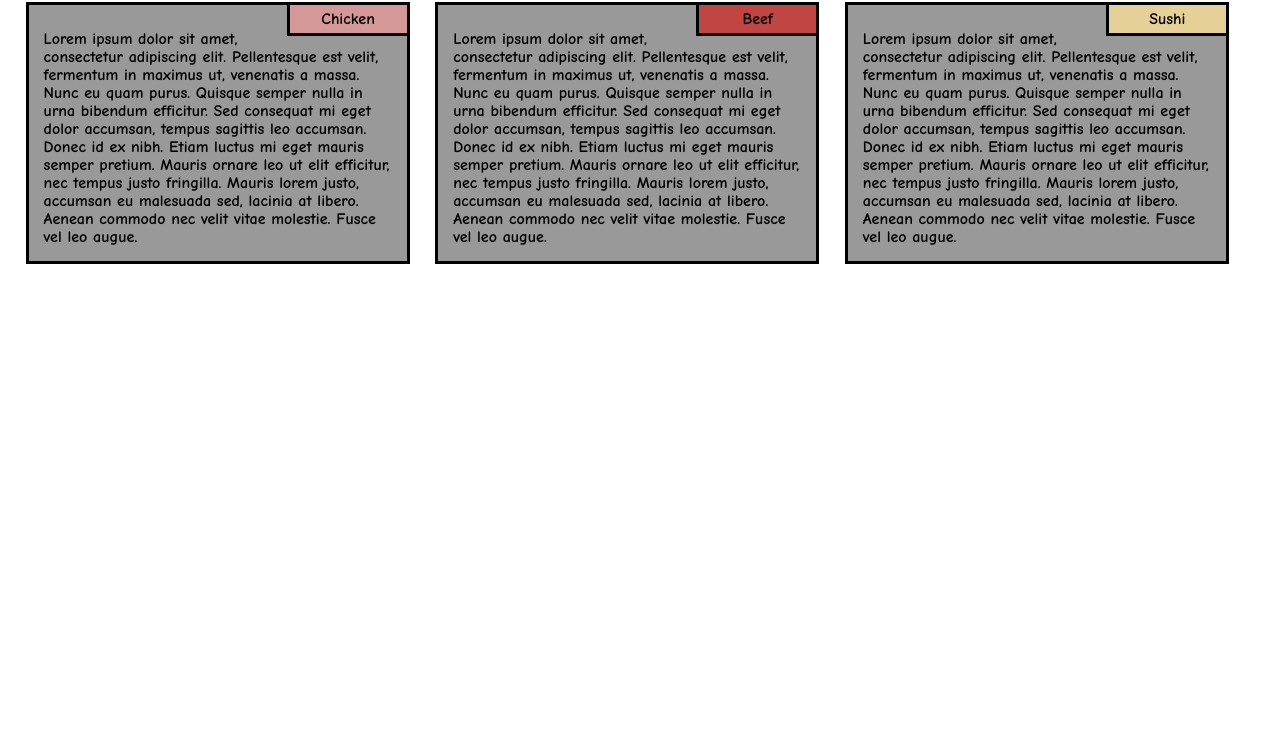
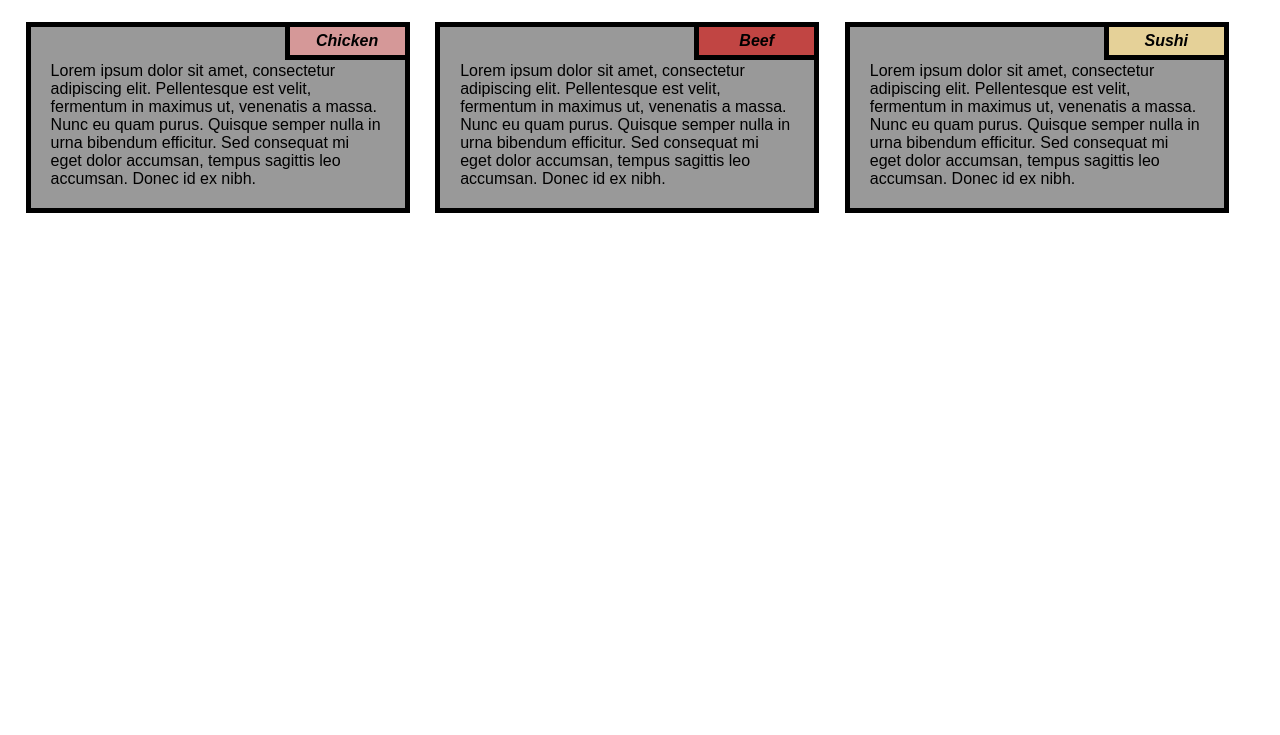
Before and after one commit to JasimUllah/Module2, a plain HTML site: page index.html in a window 1280 px wide. Shown: the part 65-800 px from the top of the page. Drawn offline with Linux system fonts and the light colour scheme.

Commit message:
commit 02

```diff
--- a/index.html
+++ b/index.html
@@ -1,21 +1,42 @@
 <!DOCTYPE html>
 <html lang="en">
+
 <head>
     <meta charset="UTF-8">
-    <meta http-equiv="X-UA-Compatible" content="IE=edge">
     <meta name="viewport" content="width=, initial-scale=1.0">
-    <title>Module 2 Solution</title>
+
+    <title>Responsive Layout</title>
+
     <link rel="stylesheet"  href="styling.css">
-    <style>
-    </style>
+
 </head>
+
 <body>
 
     <h1>Our Menu</h1>
+
     <div>
-        <section id="section1" class="section"><div id="title1" class="title">Chicken</div> <div class="description">Lorem ipsum dolor sit amet, consectetur adipiscing elit. Pellentesque est velit, fermentum in maximus ut, venenatis a massa. Nunc eu quam purus. Quisque semper nulla in urna bibendum efficitur. Sed consequat mi eget dolor accumsan, tempus sagittis leo accumsan. Donec id ex nibh. Etiam luctus mi eget mauris semper pretium. Mauris ornare leo ut elit efficitur, nec tempus justo fringilla. Mauris lorem justo, accumsan eu malesuada sed, lacinia at libero. Aenean commodo nec velit vitae molestie. Fusce vel leo augue. </div> </section>
-        <section id="section2" class="section"><div id="title2" class="title">Beef</div> <div class="description">Lorem ipsum dolor sit amet, consectetur adipiscing elit. Pellentesque est velit, fermentum in maximus ut, venenatis a massa. Nunc eu quam purus. Quisque semper nulla in urna bibendum efficitur. Sed consequat mi eget dolor accumsan, tempus sagittis leo accumsan. Donec id ex nibh. Etiam luctus mi eget mauris semper pretium. Mauris ornare leo ut elit efficitur, nec tempus justo fringilla. Mauris lorem justo, accumsan eu malesuada sed, lacinia at libero. Aenean commodo nec velit vitae molestie. Fusce vel leo augue.</div></section>
-        <section id="section3" class="section"><div id="title3" class="title">Sushi</div> <div class="description">Lorem ipsum dolor sit amet, consectetur adipiscing elit. Pellentesque est velit, fermentum in maximus ut, venenatis a massa. Nunc eu quam purus. Quisque semper nulla in urna bibendum efficitur. Sed consequat mi eget dolor accumsan, tempus sagittis leo accumsan. Donec id ex nibh. Etiam luctus mi eget mauris semper pretium. Mauris ornare leo ut elit efficitur, nec tempus justo fringilla. Mauris lorem justo, accumsan eu malesuada sed, lacinia at libero. Aenean commodo nec velit vitae molestie. Fusce vel leo augue.</div></section>
+
+        <section id="section1" class="section">
+          <div id="title1" class="title">Chicken</div>
+          <div class="description">Lorem ipsum dolor sit amet, consectetur adipiscing elit. Pellentesque est velit, fermentum in maximus ut, venenatis a massa. Nunc eu quam purus. Quisque semper nulla in urna bibendum efficitur.
+          Sed consequat mi eget dolor accumsan, tempus sagittis leo accumsan. Donec id ex nibh.</div>
+        </section>
+
+        <section id="section2" class="section">
+          <div id="title2" class="title">Beef</div>
+          <div class="description">Lorem ipsum dolor sit amet, consectetur adipiscing elit. Pellentesque est velit, fermentum in maximus ut, venenatis a massa. Nunc eu quam purus. Quisque semper nulla in urna bibendum efficitur.
+          Sed consequat mi eget dolor accumsan, tempus sagittis leo accumsan. Donec id ex nibh.</div>
+        </section>
+
+        <section id="section3" class="section">
+          <div id="title3" class="title">Sushi</div>
+          <div class="description">Lorem ipsum dolor sit amet, consectetur adipiscing elit. Pellentesque est velit, fermentum in maximus ut, venenatis a massa. Nunc eu quam purus. Quisque semper nulla in urna bibendum efficitur.
+          Sed consequat mi eget dolor accumsan, tempus sagittis leo accumsan. Donec id ex nibh.</div>
+        </section>
+
     </div>
+
 </body>
+
 </html>
--- a/styling.css
+++ b/styling.css
@@ -1,57 +1,65 @@
-/***********base styles - mobile first****************/
+/***********for mobile****************/
 
-* {
+*{
     box-sizing: border-box;
     margin: 0;
     padding: 0;
-    font-family: 'Comic Sans MS',  Helvetica, Arial, sans-serif;
-    font-weight: bold;
+    font-family: Arial;
     position: relative;
 }
 
-    h1 {
+h1{
     text-align: center;
+    margin-top: 20px;
     margin-bottom: 30px;
   }
+
 .section {
       background-color: #999999;
-      border: 3px solid;
-      margin-right: 50px;
-      margin-left: 50px;
+      border: 5px solid black;
+      margin-right: 30px;
+      margin-left: 30px;
       margin-bottom: 20px;
   }
 
 .title {
     width: 120px;
     text-align: center;
-    border-left: 3px solid;
-    border-bottom: 3px solid;
+    font-weight: bold;
+    font-style: italic;
+    border-left: 5px solid;
+    border-bottom: 5px solid;
     padding: 5px;
     float: right;
  }
 
 .description{
-    padding: 5px;
-    padding-top: 15px;
+    padding: 10px;
+    padding-top: 25px;
     margin:10px;
+ }
 
-    }
 #title1{
         background-color: #D59898;
  }
+
 #title2{
     background-color: #C14543;
  }
+
 #title3{
        background-color: #E5D198;
  }
 
 
-   /*******medium device only************/
+/*******for medium devices************/
+
 @media(min-width: 768px) and (max-width: 991px){
-      h1{ width:90%;
+h1{
+  width:90%;
   left: 35px;
   }
+
 .section{
         margin:0px;
         margin-bottom: 5%;
@@ -63,23 +71,22 @@
 #section3{
         clear: both;
         width: 90%;
+  }
 
-     }
 #section1{
         margin-right: 10%;
   }
 
   }
 
-          /*******large device only************/
-          @media(min-width: 992px) {
-
+/*******for larger devices************/
+@media(min-width: 992px){
 .section{
         margin:0px;
         margin-right:2% ;
         width:30%;
         float:left;
   }
+
 #section1{margin-left: 2%;}
-
   }
```
Lines whose indentation alone changed are shown as unchanged.
